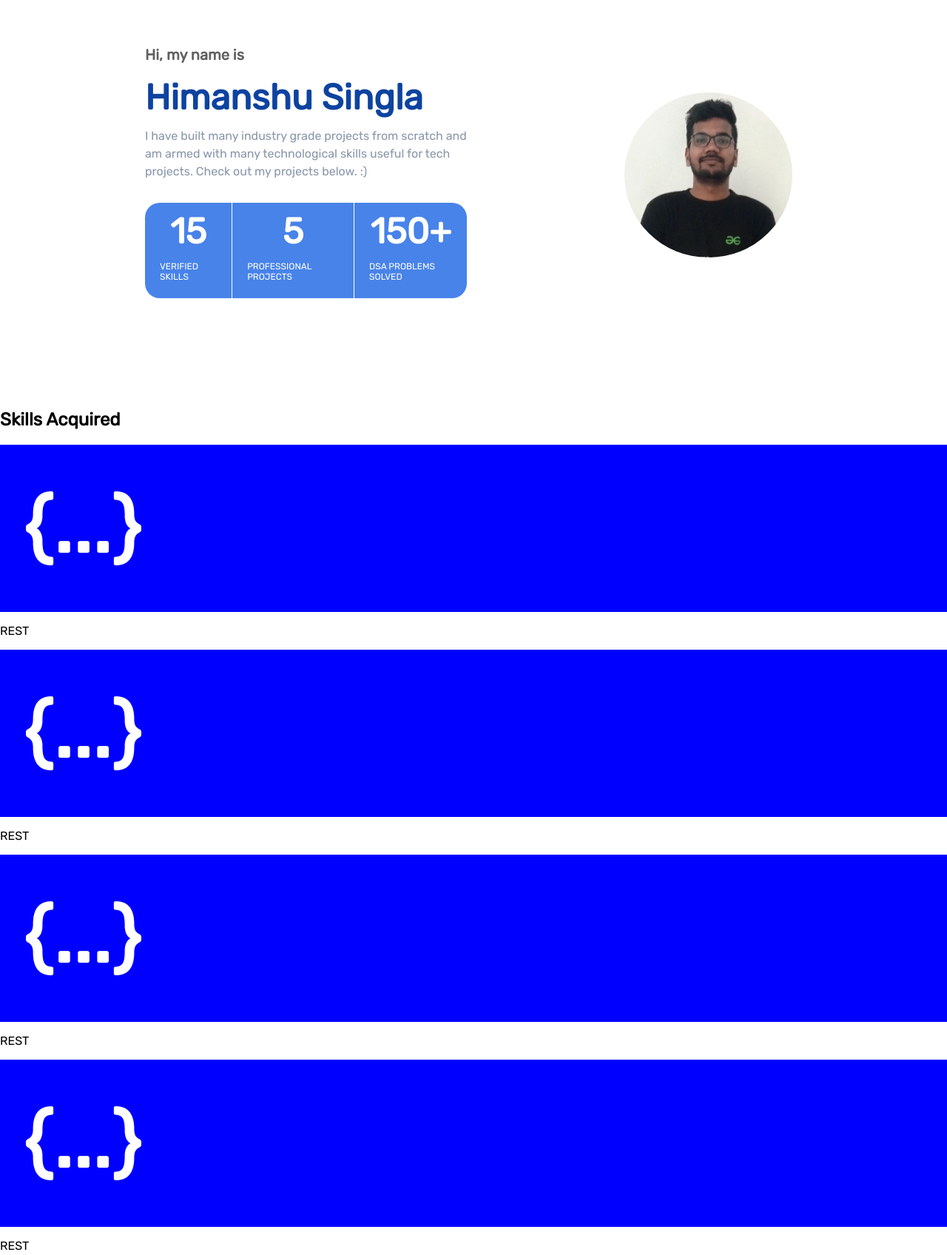
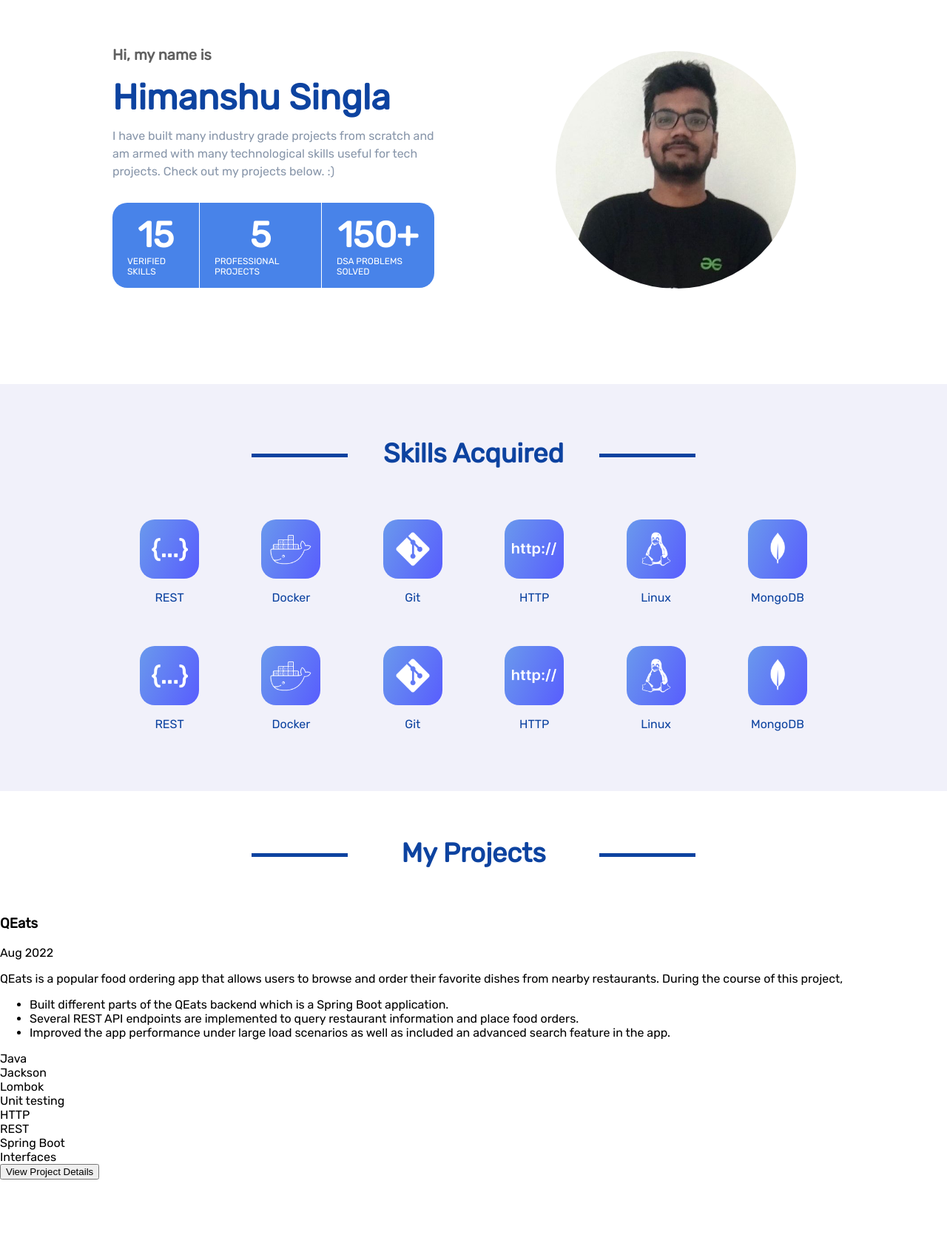
Before and after one commit to hsingla378/my_portfolio, a website: page view/index.html in a window 1280 px wide. Shown: the part 60-1756 px from the top of the page at 74% size. Drawn offline with Linux system fonts and the light colour scheme.

Commit message:
made resposive skills section and hero section

```diff
--- a/package.json
+++ b/package.json
@@ -4,11 +4,13 @@
   "description": "",
   "main": "index.js",
   "scripts": {
-    "test": "echo \"Error: no test specified\" && exit 1"
+    "test": "echo \"Error: no test specified\" && exit 1",
+    "start": "nodemon app.js"
   },
   "author": "",
   "license": "ISC",
   "dependencies": {
+    "dotenv": "^16.0.3",
     "express": "^4.18.2",
     "mongodb": "^4.12.1",
     "mongoose": "^6.7.5"
--- a/view/index.css
+++ b/view/index.css
@@ -1,32 +1,133 @@
-body{
+body {
     margin: 0;
     padding: 0;
     font-family: 'Rubik', sans-serif;
     font-size: 16px;
 }
 
-/* Hero Section */
+h1 {
+    font-size: 48px;
+    font-weight: 900;
+    color: #0d43a0;
+    margin: 0 auto;
+    line-height: 48px;
+}
 
-#hero{
+h2 {
+    font-size: 36px;
+    font-weight: 700;
+    text-align: center;
+    color: #0d43a0;
+    margin: 0 auto;
+    line-height: 48px;
+}
+
+@media screen and (min-width: 768px) {
+
+    h2 {
+        margin: 100px auto;
+        color: #0d43a0;
+        text-align: center;
+        font-size: 36px;
+        max-width: 600px;
+        margin: 60px auto;
+        position: relative;
+    }
+
+    h2:before {
+        content: "";
+        display: block;
+        width: 130px;
+        height: 5px;
+        background: #0d43a0;
+        left: 0;
+        top: 50%;
+        position: absolute;
+    }
+
+    h2:after {
+        content: "";
+        display: block;
+        width: 130px;
+        height: 5px;
+        background: #0d43a0;
+        right: 0;
+        top: 50%;
+        position: absolute;
+    }
+}
+
+#hero {
     display: flex;
     justify-content: space-between;
     max-width: 85%;
-    margin: auto;
+    margin: 100px auto;
 }
 
-#hero-left{
-    padding: 100px;
+
+/* Hero Section */
+
+#hero-left {
     max-width: 40%;
     margin: 0 auto;
 }
 
-#hero-right{
+#hero-right {
     display: flex;
     align-items: center;
     justify-content: center;
 }
 
-#hero-before-heading{
+@media screen and (max-width: 1200px) {
+    #hero {
+        display: flex;
+        justify-content: center;
+        max-width: 100%;
+    }
+
+    #hero-right {
+        display: flex;
+        align-items: center;
+        justify-content: center;
+        max-width: 100%;
+    }
+
+    #hero-img {
+        border-radius: 50%;
+        margin: auto;
+        width: 50%;
+    }
+}
+
+@media screen and (max-width: 850px) {
+    #hero {
+        display: flex;
+        justify-content: center;
+        flex-direction: column-reverse;
+        max-width: 85%;
+        margin: 50px auto;
+    }
+
+    #hero-left {
+        max-width: 100%;
+        margin: 0 auto;
+        text-align: center;
+    }
+
+    #hero-right {
+        display: flex;
+        align-items: center;
+        justify-content: center;
+    }
+
+    #hero-img {
+        border-radius: 50%;
+        margin: auto;
+        width: 50%;
+    }
+}
+
+#hero-before-heading {
     font-size: 20px;
     font-weight: 600;
     color: #606060;
@@ -34,20 +135,12 @@ body{
     line-height: 28px;
 }
 
-#hero-heading{
-    font-size: 48px;
-    font-weight: 900;
-    color: #0d43a0;
-    margin: 0 auto;
-    line-height: 48px;
+#hero-text {
+    color: #8896aa;
+    line-height: 24px;
 }
 
-#hero-text{
-   color: #8896aa;
-   line-height: 24px;
-}
-
-#hero-data{
+#hero-data {
     background-color: #4883E9;
     color: white;
     display: flex;
@@ -56,31 +149,92 @@ body{
     margin: 30px auto;
 }
 
-.hero-data-single{
-    padding: 10px 20px;
+.hero-data-single {
+    padding: 15px 20px;
     display: flex;
     flex-direction: column;
     justify-content: center;
     margin: auto;
 }
 
-.hero-data-single:nth-child(2){
+.hero-data-single:nth-child(2) {
     border-right: 1px solid white;
     border-left: 1px solid white;
 }
 
-.hero-data-heading{
+.hero-data-heading {
     display: inline;
     font-size: 48px;
     font-weight: 700;
     text-align: center;
 }
 
-.hero-data-text{
+.hero-data-text {
     font-size: 12px;
+    margin: 0;
 }
 
-#hero-img{
+#hero-img {
     border-radius: 50%;
-    width: 50%;
+    margin: auto;
+    max-width: 60%;
 }
+
+
+/* Skills Section */
+
+#skill-section {
+    background-color: #F1F1FA;
+    padding: 10px 0;
+}
+
+#skill-section-inner {
+    max-width: 70%;
+    margin: 50px auto;
+}
+
+/* #skills {
+    display: flex;
+    justify-content: space-between;
+    max-width: 90%;
+    margin: 40px auto;
+} */
+
+#skills{
+    margin: 50px auto;
+    display: grid;
+    gap: 30px;
+    justify-content: center;
+    grid-template-columns: 15% 15% 15% 15% 15% 15%;
+}
+
+@media screen and (max-width: 768px) {
+    #skills{
+        display: grid;
+        gap: 30px;
+        justify-content: center;
+        grid-template-columns: 25% 25% 25% 25%;
+    }
+}
+
+.skill {
+    display: flex;
+    justify-content: center;
+    flex-direction: column;
+    margin: 5px auto;
+}
+
+.skill p {
+    text-align: center;
+    margin: 5;
+    color: #0d43a0;
+    font-size: 16px;
+}
+
+.skill img {
+    max-width: 60px;
+    background: rgb(88, 93, 254);
+    background: linear-gradient(294deg, rgba(88, 93, 254, 1) 0%, rgba(72, 131, 233, 0.7990546560421043) 100%);
+    padding: 10px;
+    border-radius: 20px;
+}
--- a/view/index.html
+++ b/view/index.html
@@ -54,75 +54,61 @@
         </section>
 
         <!-- Skills Section -->
-        <section>
-            <h2>Skills Acquired</h2>
-            <div>
-                <!-- Different Skills -->
-                <div>
-                    <div style="background-color: blue; padding: 15px;">
+        <section id="skill-section">
+            <div id="skill-section-inner">
+                <div class="section-heading">
+                    <h2>Skills Acquired</h2>
+                </div>
+                <div id="skills">
+                    <!-- Different Skills -->
+                    <div class="skill">
                         <img src="../public/images/skill-img.png" alt="REST">
+                        <p>REST</p>
                     </div>
-                    <p>REST</p>
-                </div>
-                <div>
-                    <div style="background-color: blue; padding: 15px;">
+                    <div class="skill">
+                        <img src="../public/images/docker.png" alt="Docker">
+                        <p>Docker</p>
+                    </div>
+                    <div class="skill">
+                        <img src="../public/images/git.png" alt="Git">
+                        <p>Git</p>
+                    </div>
+                    <div class="skill">
+                        <img src="../public/images/http.png" alt="HTTP">
+                        <p>HTTP</p>
+                    </div>
+                    <div class="skill">
+                        <img src="../public/images/linux.png" alt="Linux">
+                        <p>Linux</p>
+                    </div>
+                    <div class="skill">
+                        <img src="../public/images/mongodb.png" alt="MongoDB">
+                        <p>MongoDB</p>
+                    </div>
+                    <div class="skill">
                         <img src="../public/images/skill-img.png" alt="REST">
+                        <p>REST</p>
                     </div>
-                    <p>REST</p>
-                </div>
-                <div>
-                    <div style="background-color: blue; padding: 15px;">
-                        <img src="../public/images/skill-img.png" alt="REST">
+                    <div class="skill">
+                        <img src="../public/images/docker.png" alt="Docker">
+                        <p>Docker</p>
                     </div>
-                    <p>REST</p>
-                </div>
-                <div>
-                    <div style="background-color: blue; padding: 15px;">
-                        <img src="../public/images/skill-img.png" alt="REST">
+                    <div class="skill">
+                        <img src="../public/images/git.png" alt="Git">
+                        <p>Git</p>
                     </div>
-                    <p>REST</p>
-                </div>
-                <div>
-                    <div style="background-color: blue; padding: 15px;">
-                        <img src="../public/images/skill-img.png" alt="REST">
+                    <div class="skill">
+                        <img src="../public/images/http.png" alt="HTTP">
+                        <p>HTTP</p>
                     </div>
-                    <p>REST</p>
-                </div>
-                <div>
-                    <div style="background-color: blue; padding: 15px;">
-                        <img src="../public/images/skill-img.png" alt="REST">
+                    <div class="skill">
+                        <img src="../public/images/linux.png" alt="Linux">
+                        <p>Linux</p>
                     </div>
-                    <p>REST</p>
-                </div>
-                <div>
-                    <div style="background-color: blue; padding: 15px;">
-                        <img src="../public/images/skill-img.png" alt="REST">
+                    <div class="skill">
+                        <img src="../public/images/mongodb.png" alt="MongoDB">
+                        <p>MongoDB</p>
                     </div>
-                    <p>REST</p>
-                </div>
-                <div>
-                    <div style="background-color: blue; padding: 15px;">
-                        <img src="../public/images/skill-img.png" alt="REST">
-                    </div>
-                    <p>REST</p>
-                </div>
-                <div>
-                    <div style="background-color: blue; padding: 15px;">
-                        <img src="../public/images/skill-img.png" alt="REST">
-                    </div>
-                    <p>REST</p>
-                </div>
-                <div>
-                    <div style="background-color: blue; padding: 15px;">
-                        <img src="../public/images/skill-img.png" alt="REST">
-                    </div>
-                    <p>REST</p>
-                </div>
-                <div>
-                    <div style="background-color: blue; padding: 15px;">
-                        <img src="../public/images/skill-img.png" alt="REST">
-                    </div>
-                    <p>REST</p>
                 </div>
             </div>
         </section>
```
Also changed, not shown: app.js (added, +16 -0 lines), public/images/docker.png (added), public/images/git.png (added), public/images/http.png (added), public/images/linux.png (added), public/images/mongodb.png (added), 1 other file.
